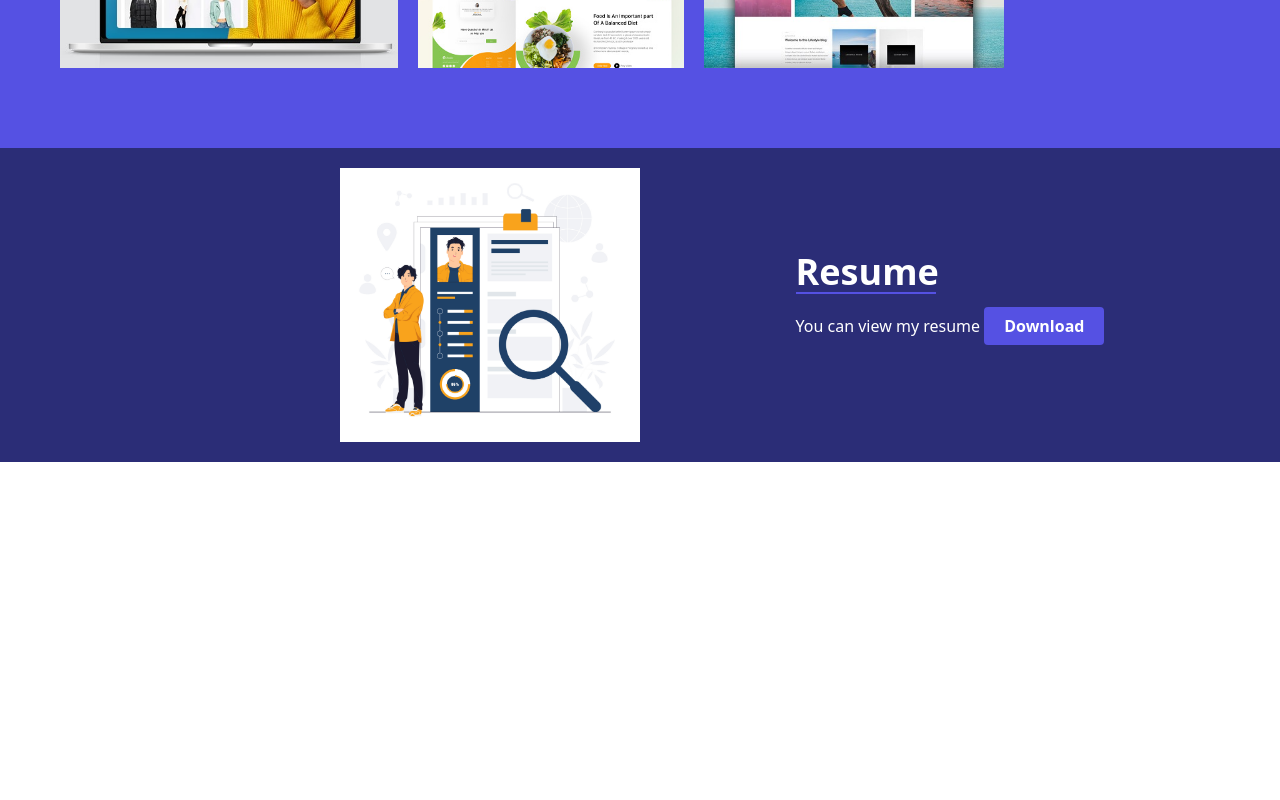
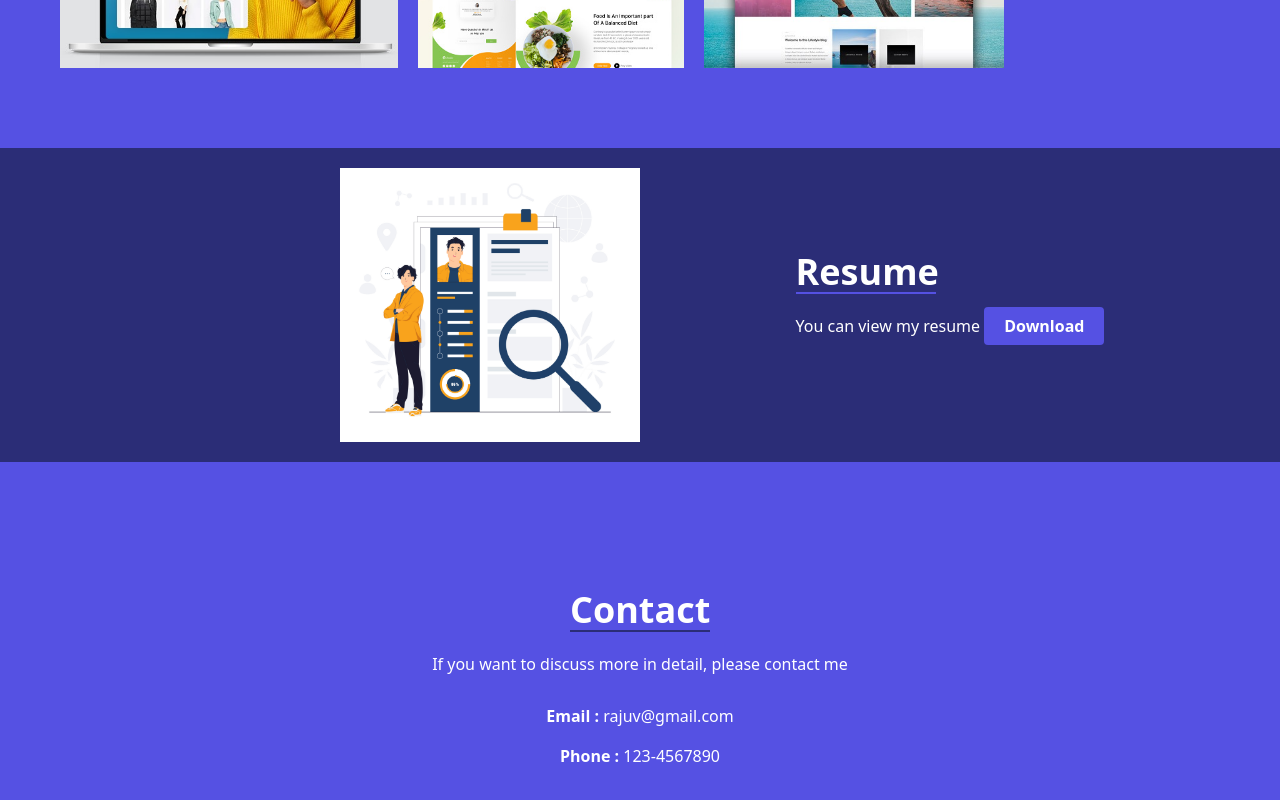
Before and after one commit to RajuvBhai/my-portfolio, a React (Create React App) app: page / in a window 1280 px wide. Shown: the part 1381-2181 px from the top of the page. Before the commit the page ends 1843 px from the top, so only its background shows below. Built offline with nearby package versions, Linux system fonts and the light colour scheme.

Commit message:
Creating Contact section

```diff
--- a/src/App.js
+++ b/src/App.js
@@ -4,6 +4,7 @@ import Header from './component/Header';
 import Hero from './component/Hero';
 import Project from './component/Project';
 import Resume from './component/Resume';
+import Contact from './Contact';
 
 function App() {
   return (
@@ -13,6 +14,7 @@ function App() {
       <About/>
       <Project/>
       <Resume/>
+      <Contact/>
     </div>
   );
 }
--- /dev/null
+++ b/src/Contact.js
@@ -0,0 +1,10 @@
+export default function Contact() {
+    return  <section className='flex flex-col text-white bg-primary px-5 py-32'>
+                <div className='flex flex-col items-center'>
+                    <h1 className='text-4xl border-secondary border-b-2 mb-5 w-[140px] font-bold'>Contact</h1>
+                    <p className='pb-5'>If you want to discuss more in detail, please contact me</p>
+                    <p className="py-2"><span className="font-bold">Email : </span>rajuv@gmail.com</p>
+                    <p className="py-2"><span className="font-bold">Phone : </span>123-4567890</p>
+                </div>
+            </section>
+}
```
